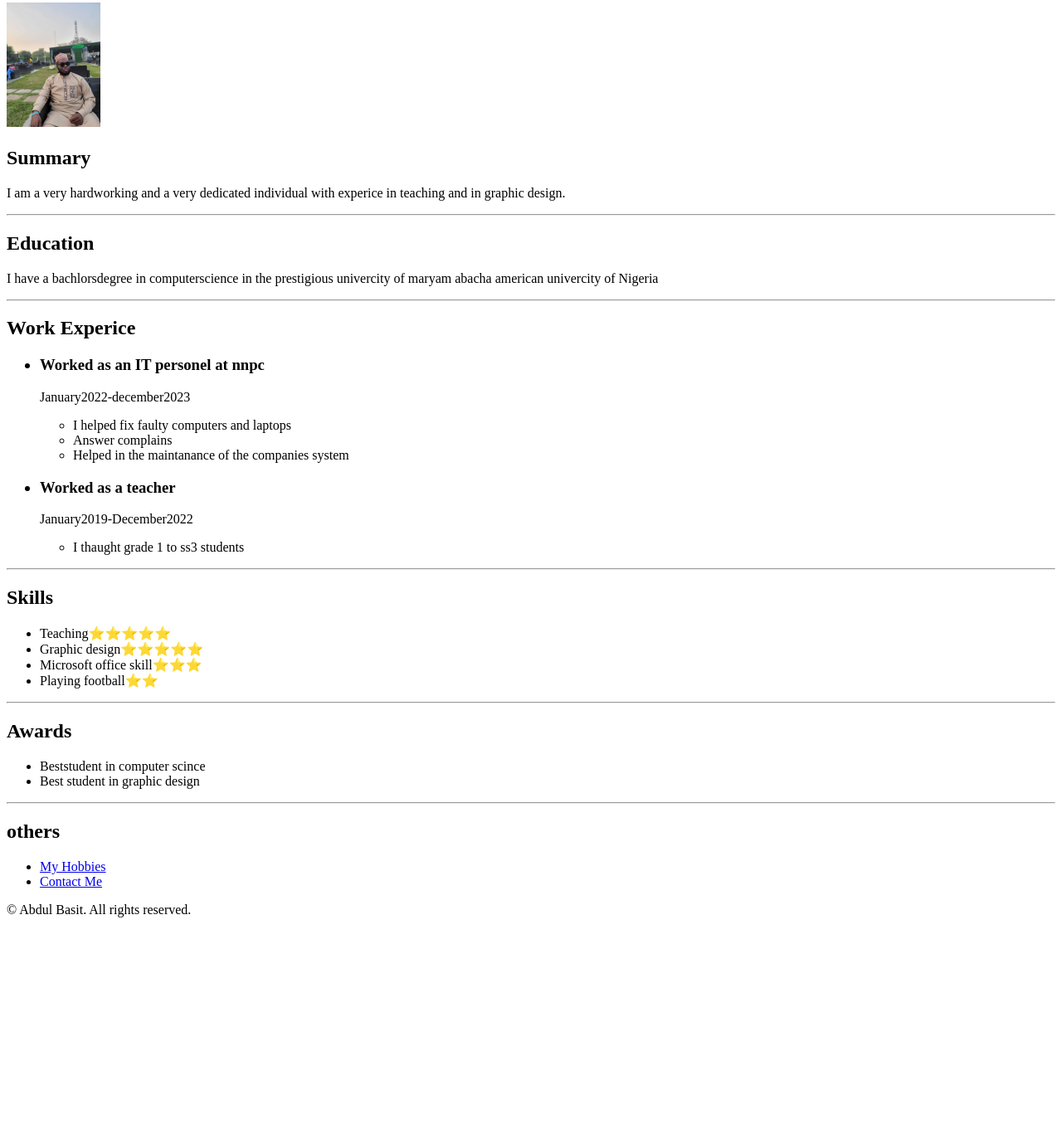
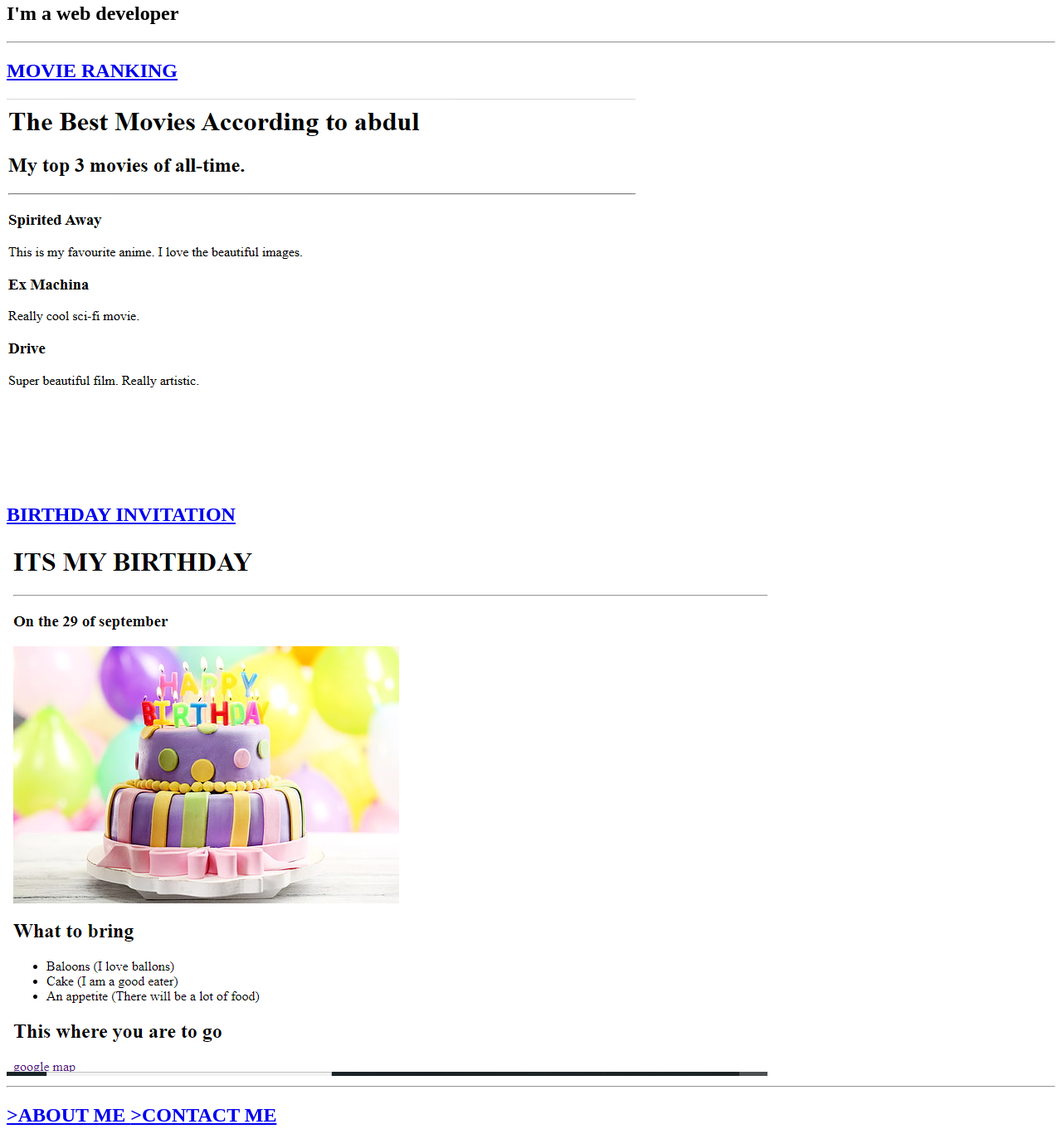
Before and after one commit to abduljy22/html-portfolio, a plain HTML site: page index.html in a window 1280 px wide. Shown: the part 77-1438 px from the top of the page at 83% size. Before the commit the page ends 1199 px from the top, so only its background shows below. Drawn offline with Linux system fonts and the light colour scheme.

Commit message:
Add files via upload

```diff
--- a/index.html
+++ b/index.html
@@ -1,66 +1,22 @@
 <!DOCTYPE html>
 <html lang="en">
     <head>
-    <meta charset="UTF-8">
-
-    <title>ABDULBASIT</title>
+        <meta charset="utf-8">
+        <title>ABDULBASIT PORTFOLIO</title>
     </head>
     <body>
-    <h1>ABDULBASIT</h1>
+        <h1>ABDULBASIT PORTFOLIO</h1>
+        <P></P>
+        <h2>I'm a web developer</h2>
+        <hr/>
+       <h2> <a href="./public/movie-ranking.html">MOVIE RANKING </a></h2>
+       <img src="./assets/images/Screenshot (4).png" alt="movie ranking">
        <p></p>
-    <img src="./assets/images/IMG_6107.JPG" height="150">
-    <p></p>
-    <h2>Summary</h2>
-<p>I am a very hardworking and a very dedicated individual with experice in teaching and in graphic design.</p>
-<p></p>
+       <h2><a href="./public/birthday-invite.html">BIRTHDAY INVITATION</a></h2>
+       <img src="./assets/images/Screenshot (5).png" alt="birthdaty invite">
        <hr/>
-<h2>Education</h2>
-<p>I have a bachlorsdegree in computerscience in the prestigious univercity of maryam abacha american univercity of Nigeria</p>
-<p></p>
-<hr/>
-<h2>Work Experice</h2>
-<ul>
-    <h3><li>Worked as an IT personel at nnpc</li></h3>
-    <p>January2022-december2023</p>
-    <ul>
-        <li>I helped fix faulty computers and laptops</li>
-        <li>Answer complains</li>
-        <li>Helped in the maintanance of the companies system</li>
-    </ul>
-    </ul>
-    <ul>
-        <h3><li>Worked as a teacher</li></h3>
-        <p>January2019-December2022</p>
-        <ul>
-            <li>I thaught grade 1 to ss3 students</li>
-        </ul>
-    </ul>
-    <p></p>
-    <hr>
-<h2>Skills</h2>
-<ul>
-    <li>Teaching⭐️⭐️⭐️⭐️⭐️</li>
-    <li>Graphic design⭐️⭐️⭐️⭐️⭐️</li>
-    <li>Microsoft office skill⭐️⭐️⭐️</li>
-    <li>Playing football⭐️⭐️</li>
-</ul>
-<p></p>
-<hr>
-<h2>Awards</h2>
-<ul>
-    <li>Beststudent in computer scince</li>
-    <li>Best student in graphic design</li>
-</ul>
-<p></p>
-<hr>
-<h2>others</h2>
-<ul>
-    <li><a href="../2.2 Paragraph Element/index.html">My Hobbies</a></li>
-    <li><a href="../4.3 HTML Porfolio Project/public/contact.html">Contact Me</a></li>
-</ul>
-<p>© Abdul Basit. All rights reserved.</p>
-
-
+       <h2><a href="./public/about.html">>ABOUT ME</a</h2>
+       <a href="./public/contact.html">>CONTACT ME</a>
 
     </body>
 </html>
```
Lines whose indentation alone changed are shown as unchanged.
